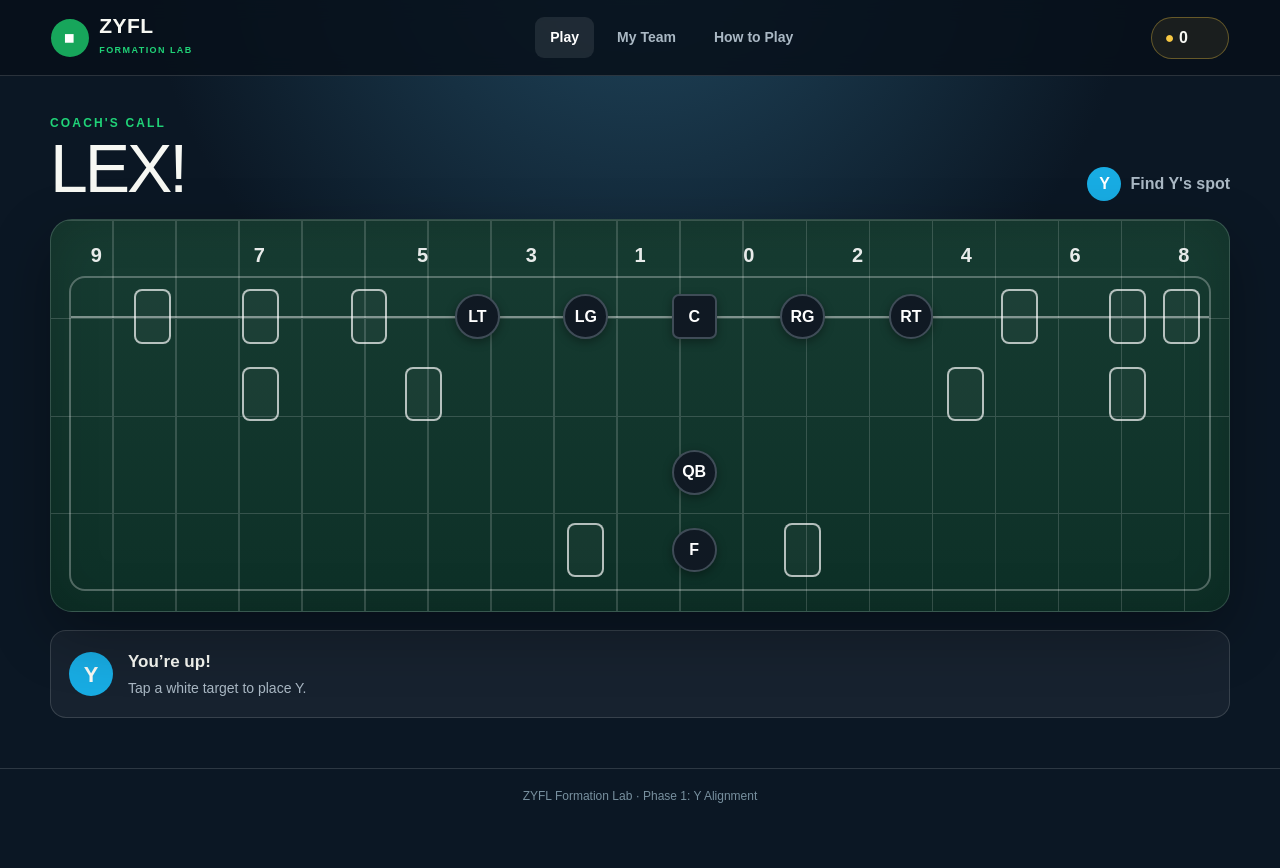
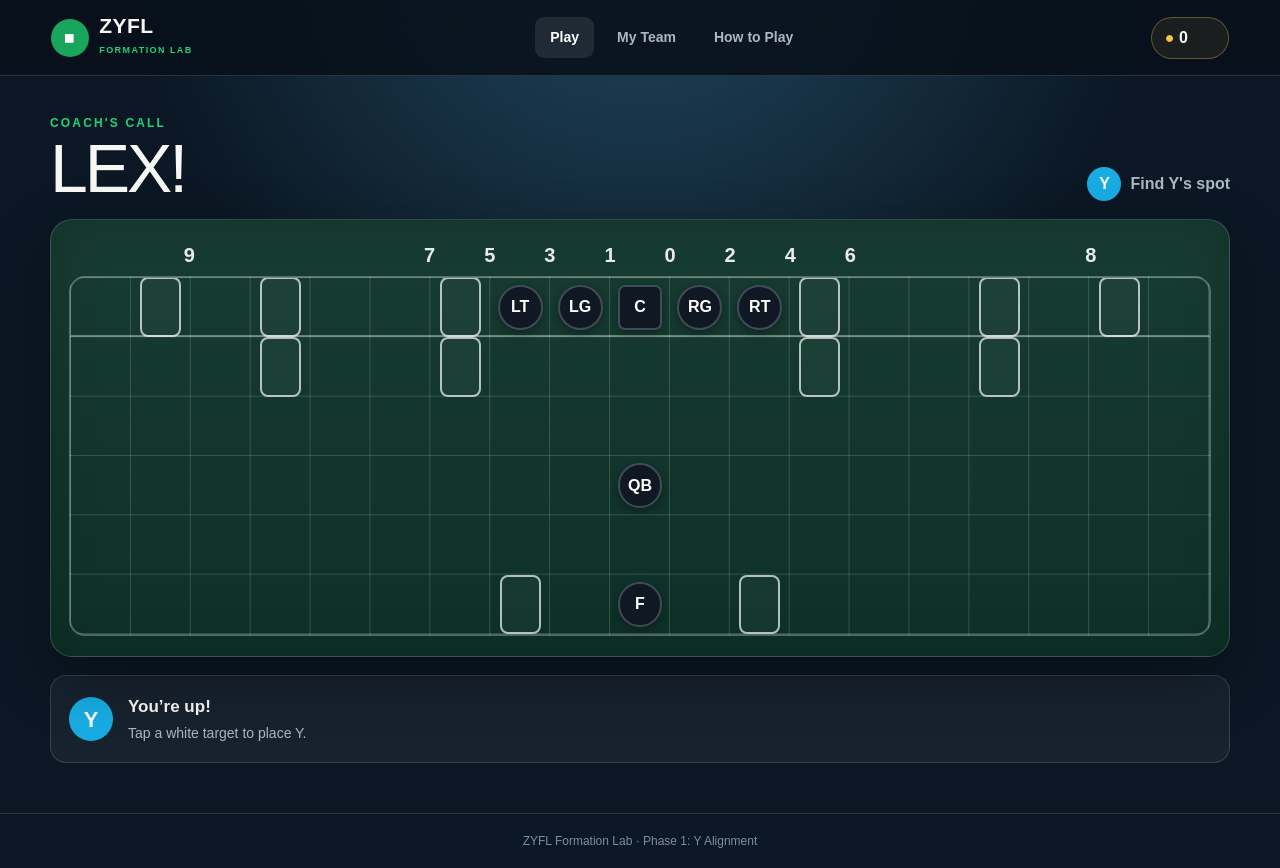
Before and after one commit to csandersge/zyfl-formation-lab, a Next.js app: page / in a window 1280 px wide. Before the commit the page ends 823 px from the top, so only its background shows below. Built offline with nearby package versions, Linux system fonts and the light colour scheme.

Commit message:
Use 19x6 formation grid with gap labels

```diff
--- a/app/globals.css
+++ b/app/globals.css
@@ -36,13 +36,26 @@ h1, h2, p { margin-top: 0; }
 .challenge-chip { display: flex; align-items: center; gap: 9px; font-weight: 800; color: var(--muted); }
 .challenge-chip span { width: 34px; height: 34px; display: grid; place-items: center; border-radius: 50%; color: white; background: var(--blue); }
 .board-wrap { border-radius: 22px; background: linear-gradient(180deg, #173c32, #0d3027); padding: 14px 18px 20px; border: 1px solid rgba(255,255,255,.14); box-shadow: 0 22px 60px rgba(0,0,0,.3), inset 0 0 50px rgba(0,0,0,.18); overflow: hidden; position: relative; }
-.board-wrap::before { content: ""; position: absolute; inset: 0; opacity: .16; background: repeating-linear-gradient(90deg, transparent 0 5.2%, white 5.2% 5.35%), repeating-linear-gradient(0deg, transparent 0 24.7%, white 24.7% 25%); pointer-events: none; }
+.board-wrap::before { display: none; }
 .board-wrap.board-correct { animation: glow .55s ease; }
 @keyframes glow { 50% { box-shadow: 0 0 0 5px rgba(32,211,120,.45), 0 22px 60px rgba(0,0,0,.3); } }
-.landmarks, .formation-board { display: grid; grid-template-columns: repeat(21, minmax(0, 1fr)); }
+.landmarks, .formation-board { display: grid; grid-template-columns: repeat(19, minmax(0, 1fr)); }
 .landmarks { position: relative; height: 42px; align-items: center; color: rgba(255,255,255,.9); text-align: center; font-size: clamp(12px, 2vw, 20px); }
-.formation-board { position: relative; grid-template-rows: repeat(4, minmax(58px, 1fr)); aspect-ratio: 21 / 5.8; min-height: 270px; border: 2px solid rgba(255,255,255,.28); border-radius: 16px; overflow: hidden; }
-.line-of-scrimmage { grid-column: 1 / -1; grid-row: 1; align-self: center; border-top: 2px solid rgba(255,255,255,.45); z-index: 0; }
+.landmarks b { transform: translateX(50%); }
+.formation-board {
+  position: relative;
+  grid-template-rows: repeat(6, minmax(54px, 1fr));
+  aspect-ratio: 19 / 6;
+  min-height: 324px;
+  border: 2px solid rgba(255,255,255,.28);
+  border-radius: 16px;
+  overflow: hidden;
+  background-image:
+    linear-gradient(to right, transparent calc(100% - 1px), rgba(255,255,255,.16) calc(100% - 1px)),
+    linear-gradient(to bottom, transparent calc(100% - 1px), rgba(255,255,255,.16) calc(100% - 1px));
+  background-size: calc(100% / 19) calc(100% / 6);
+}
+.line-of-scrimmage { grid-column: 1 / -1; grid-row: 1; align-self: end; border-top: 2px solid rgba(255,255,255,.36); z-index: 0; }
 .target, .player { align-self: center; justify-self: center; position: relative; z-index: 2; }
 .target { width: 68%; aspect-ratio: .68; max-height: 62px; border: 2px solid rgba(255,255,255,.68); background: rgba(255,255,255,.035); border-radius: 8px; cursor: pointer; padding: 0; display: grid; place-items: center; transition: transform .16s, border-color .16s, background .16s; }
 .target:hover:not(:disabled), .target:focus-visible { transform: scale(1.08); border-color: var(--gold); background: rgba(247,200,67,.12); outline: none; }
@@ -119,7 +132,7 @@ footer { border-top: 1px solid var(--line); padding: 18px; color: #78909f; text-
   .challenge-chip { font-size: 12px; }
   .board-wrap { padding: 7px 7px 12px; border-radius: 14px; overflow-x: auto; }
   .landmarks, .formation-board { min-width: 690px; }
-  .formation-board { min-height: 244px; }
+  .formation-board { min-height: 324px; }
   .feedback { align-items: flex-start; flex-wrap: wrap; }
   .primary-button { width: 100%; margin-left: 0; }
   .team-layout { grid-template-columns: 1fr; }
--- a/app/page.tsx
+++ b/app/page.tsx
@@ -8,31 +8,31 @@ type Cell = `${number}-${number}`;
 type HelmetId = "basic" | "stripe" | "wing" | "lightning";
 
 const FORMATIONS: Record<FormationName, { cell: Cell; explanation: string; short: string }> = {
-  Right: { cell: "1-18", explanation: "Right: Y lines up as a TE to the right.", short: "TE right" },
-  Left: { cell: "1-6", explanation: "Left: Y lines up as a TE to the left.", short: "TE left" },
-  Rip: { cell: "2-17", explanation: "Rip: Y lines up as a wing back to the right on the outside hip of the tackle.", short: "Wing right" },
+  Right: { cell: "1-13", explanation: "Right: Y lines up as a TE to the right.", short: "TE right" },
+  Left: { cell: "1-7", explanation: "Left: Y lines up as a TE to the left.", short: "TE left" },
+  Rip: { cell: "2-13", explanation: "Rip: Y lines up as a wing back to the right on the outside hip of the tackle.", short: "Wing right" },
   Liz: { cell: "2-7", explanation: "Liz: Y lines up as a wing back to the left on the outside hip of the tackle.", short: "Wing left" },
-  Rock: { cell: "2-20", explanation: "Rock: Y lines up as slot receiver to the right.", short: "Slot right" },
+  Rock: { cell: "2-16", explanation: "Rock: Y lines up as slot receiver to the right.", short: "Slot right" },
   Lex: { cell: "2-4", explanation: "Lex: Y lines up as slot receiver to the left.", short: "Slot left" },
 };
 
 const FORMATION_NAMES = Object.keys(FORMATIONS) as FormationName[];
 const SELECTABLE: Cell[] = [
-  "1-2", "1-4", "1-6", "1-18", "1-20", "1-21",
-  "2-4", "2-7", "2-17", "2-20",
-  "4-10", "4-14",
+  "1-2", "1-4", "1-7", "1-13", "1-16", "1-18",
+  "2-4", "2-7", "2-13", "2-16",
+  "6-8", "6-12",
 ];
 const LANDMARKS = [
-  { label: "9", col: 1 }, { label: "7", col: 4 }, { label: "5", col: 7 },
-  { label: "3", col: 9 }, { label: "1", col: 11 }, { label: "0", col: 13 },
-  { label: "2", col: 15 }, { label: "4", col: 17 }, { label: "6", col: 19 },
-  { label: "8", col: 21 },
+  { label: "9", after: 2 }, { label: "7", after: 6 }, { label: "5", after: 7 },
+  { label: "3", after: 8 }, { label: "1", after: 9 }, { label: "0", after: 10 },
+  { label: "2", after: 11 }, { label: "4", after: 12 }, { label: "6", after: 13 },
+  { label: "8", after: 17 },
 ];
 const FIXED = [
-  { label: "LT", row: 1, col: 8 }, { label: "LG", row: 1, col: 10 },
-  { label: "C", row: 1, col: 12 }, { label: "RG", row: 1, col: 14 },
-  { label: "RT", row: 1, col: 16 }, { label: "QB", row: 3, col: 12 },
-  { label: "F", row: 4, col: 12 },
+  { label: "LT", row: 1, col: 8 }, { label: "LG", row: 1, col: 9 },
+  { label: "C", row: 1, col: 10 }, { label: "RG", row: 1, col: 11 },
+  { label: "RT", row: 1, col: 12 }, { label: "QB", row: 4, col: 10 },
+  { label: "F", row: 6, col: 10 },
 ];
 const HELMETS: { id: HelmetId; name: string; cost: number }[] = [
   { id: "basic", name: "Basic", cost: 0 },
@@ -139,7 +139,9 @@ export default function Home() {
 
           <div className={`board-wrap ${answered && isCorrect ? "board-correct" : ""}`}>
             <div className="landmarks" aria-hidden="true">
-              {LANDMARKS.map((mark) => <b key={mark.label} style={{ gridColumn: mark.col }}>{mark.label}</b>)}
+              {LANDMARKS.map((mark) => (
+                <b key={mark.label} style={{ gridColumn: mark.after, justifySelf: "end" }}>{mark.label}</b>
+              ))}
             </div>
             <div className="formation-board" aria-label={`Formation board for ${formation}`}>
               <div className="line-of-scrimmage" />
```
